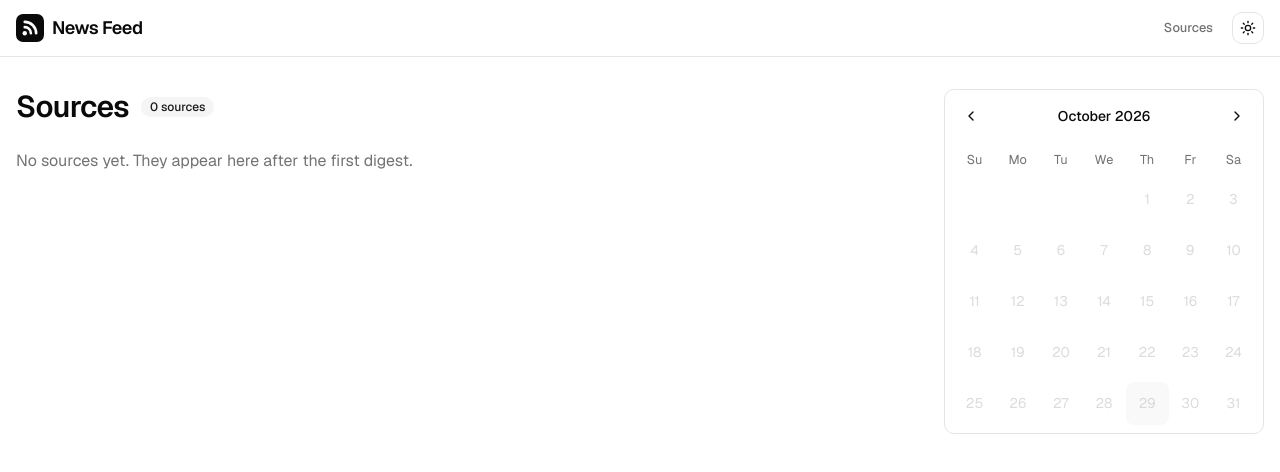
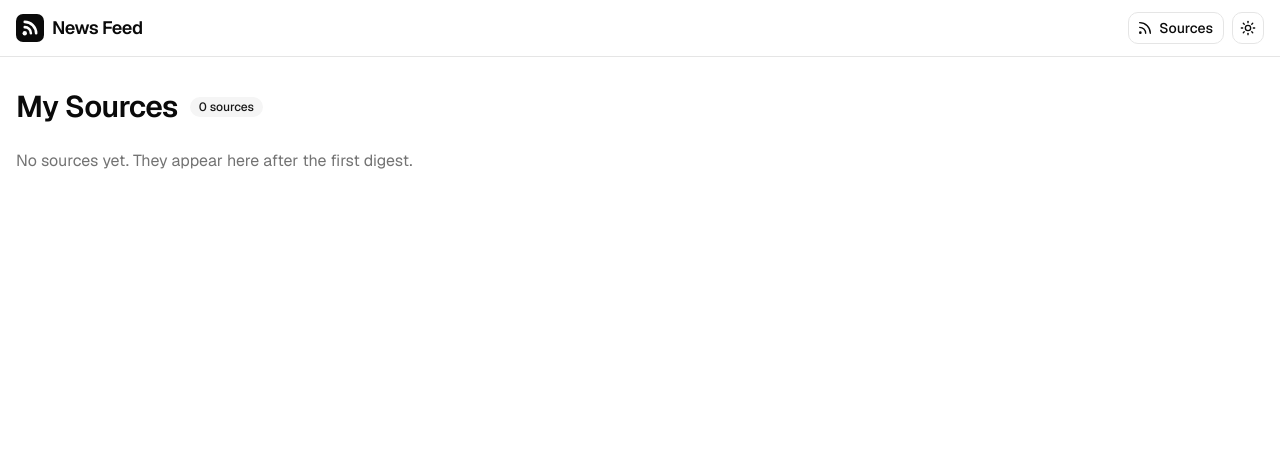
Before and after one commit to yangfcm/news-feed, a Next.js app in the folder web/: page /sources in a window 1280 px wide. Shown: the top 472 px of the page. Built offline with nearby package versions, Linux system fonts and the light colour scheme.

Commit message:
UI update.

```diff
--- a/web/src/app/source/[slug]/page.tsx
+++ b/web/src/app/source/[slug]/page.tsx
@@ -15,24 +15,29 @@ const NO_SOURCES = "no-sources-yet";
 
 export function generateStaticParams() {
   const slugs = getSourceIndex().sources.map((s) => s.slug);
+  // The dev server checks the request's percent-encoded path against these, so a slug with
+  // non-ASCII characters (a Chinese name) also needs its encoded form there. The build doesn't.
+  if (process.env.NODE_ENV === "development") {
+    slugs.push(...slugs.map(encodeURIComponent).filter((encoded) => !slugs.includes(encoded)));
+  }
   return (slugs.length ? slugs : [NO_SOURCES]).map((slug) => ({ slug }));
 }
 
 export async function generateMetadata({ params }: PageProps<"/source/[slug]">): Promise<Metadata> {
-  const { slug } = await params;
+  const slug = decodeURIComponent((await params).slug);
   const name = getSourceIndex().sources.find((s) => s.slug === slug)?.name ?? slug;
   return { title: `News Feed · ${name}` };
 }
 
 export default async function SourcePage({ params }: PageProps<"/source/[slug]">) {
-  const { slug } = await params;
+  const slug = decodeURIComponent((await params).slug);
   const source = getSource(slug);
   const sources = getSourceIndex().sources;
   const dates = getAvailableDates();
 
   if (!source) {
     return (
-      <PageShell dates={dates}>
+      <PageShell>
         <h1 className="mb-6 text-3xl font-semibold tracking-tight">Source</h1>
         <Card>
           <CardContent className="flex flex-col gap-2 text-muted-foreground">
@@ -49,7 +54,7 @@ export default async function SourcePage({ params }: PageProps<"/source/[slug]">
   }
 
   return (
-    <PageShell dates={dates} sidebar={<SourceList sources={sources} selected={slug} />}>
+    <PageShell sidebar={<SourceList sources={sources} selected={slug} />}>
       <SourceView source={source} dates={dates} />
     </PageShell>
   );
--- a/web/src/app/sources/page.tsx
+++ b/web/src/app/sources/page.tsx
@@ -1,27 +1,26 @@
 import type { Metadata } from "next";
 import { PageShell } from "@/components/page-shell";
-import { SourceGroups } from "@/components/source-list";
+import { SourceDirectory } from "@/components/source-list";
 import { Badge } from "@/components/ui/badge";
-import { getAvailableDates, getSourceIndex } from "@/lib/data";
+import { getSourceIndex } from "@/lib/data";
 
-export const metadata: Metadata = { title: "News Feed · Sources" };
+export const metadata: Metadata = { title: "News Feed · My Sources" };
 
 export default function SourcesPage() {
   const index = getSourceIndex();
-  const dates = getAvailableDates();
   const count = `${index.sourceCount} ${index.sourceCount === 1 ? "source" : "sources"}`;
 
   return (
-    <PageShell dates={dates}>
+    <PageShell>
       <div className="mb-6 flex flex-col gap-1">
         <div className="flex flex-wrap items-center gap-3">
-          <h1 className="text-3xl font-semibold tracking-tight">Sources</h1>
+          <h1 className="text-3xl font-semibold tracking-tight">My Sources</h1>
           <Badge variant="secondary">{count}</Badge>
         </div>
         {index.updatedAt ? <p className="text-sm text-muted-foreground">Updated At {index.updatedAt}</p> : null}
       </div>
       {index.sources.length ? (
-        <SourceGroups sources={index.sources} />
+        <SourceDirectory sources={index.sources} />
       ) : (
         <p className="text-muted-foreground">No sources yet. They appear here after the first digest.</p>
       )}
--- a/web/src/components/page-shell.tsx
+++ b/web/src/components/page-shell.tsx
@@ -3,7 +3,8 @@ import { SidebarMenu } from "@/components/sidebar-menu";
 
 /**
  * The two-column layout every page shares: content on the left, calendar (and sidebar) on
- * the right. On narrower screens the sidebar opens from a header button instead.
+ * the right. On narrower screens the sidebar opens from a header button instead. Without
+ * `dates` there is no calendar, and without either the page is a single column.
  */
 export function PageShell({
   dates,
@@ -11,15 +12,23 @@ export function PageShell({
   sidebar,
   children,
 }: {
-  dates: string[];
+  dates?: string[];
   selected?: string;
   /** Shown under the calendar. */
   sidebar?: React.ReactNode;
   children: React.ReactNode;
 }) {
+  if (!dates && !sidebar) {
+    return (
+      <div className="mx-auto w-full max-w-7xl px-4 py-8">
+        <main className="min-w-0">{children}</main>
+      </div>
+    );
+  }
+
   const sidebarContent = (
     <>
-      <DateCalendar dates={dates} selected={selected} />
+      {dates ? <DateCalendar dates={dates} selected={selected} /> : null}
       {sidebar}
     </>
   );
--- a/web/src/components/site-header.tsx
+++ b/web/src/components/site-header.tsx
@@ -1,9 +1,11 @@
 import Link from "next/link";
+import { RssIcon } from "lucide-react";
 import { Logo } from "@/components/logo";
 import { ModeToggle } from "@/components/mode-toggle";
 import { NavigationProgressBar } from "@/components/navigation-progress";
 import { HeaderSlot } from "@/components/sidebar-menu";
-import { Button } from "@/components/ui/button";
+import { buttonVariants } from "@/components/ui/button";
+import { cn } from "@/lib/utils";
 
 export function SiteHeader() {
   return (
@@ -14,9 +16,10 @@ export function SiteHeader() {
           News Feed
         </Link>
         <div className="flex items-center gap-2">
-          <Button variant="ghost" size="sm" render={<Link href="/sources/" />} className="text-muted-foreground">
+          <Link href="/sources/" className={cn(buttonVariants({ variant: "outline" }))}>
+            <RssIcon data-icon="inline-start" />
             Sources
-          </Button>
+          </Link>
           <HeaderSlot />
           <ModeToggle />
         </div>
--- a/web/src/components/source-list.tsx
+++ b/web/src/components/source-list.tsx
@@ -10,7 +10,7 @@ export function SourceList({ sources, selected }: { sources: SourceSummary[]; se
   return (
     <Card size="sm">
       <CardHeader>
-        <CardTitle>Sources</CardTitle>
+        <CardTitle>All Sources</CardTitle>
       </CardHeader>
       <CardContent>
         <ul className="flex flex-col">
@@ -38,27 +38,22 @@ export function SourceList({ sources, selected }: { sources: SourceSummary[]; se
   );
 }
 
-/** The sources grouped by type, each a link to its page, for the sources page. */
-export function SourceGroups({ sources }: { sources: SourceSummary[] }) {
-  const types = [...new Set(sources.map((s) => s.type || "Other"))].sort((a, b) => a.localeCompare(b, "en"));
+/** Every source, each a link to its page, for the sources page. */
+export function SourceDirectory({ sources }: { sources: SourceSummary[] }) {
   return (
-    <div className="flex flex-col gap-6">
-      {types.map((type) => (
-        <Card key={type}>
-          <CardHeader>
-            <CardTitle className="text-lg">{type}</CardTitle>
-          </CardHeader>
+    <Card>
       <CardContent>
         <ul className="divide-y">
-              {sources
-                .filter((s) => (s.type || "Other") === type)
-                .map((source) => (
+          {sources.map((source) => (
             <li key={source.slug}>
               <Link
                 href={sourceHref(source.slug)}
                 className="flex flex-wrap items-center gap-x-4 gap-y-1 py-3 transition-colors hover:text-primary"
               >
-                      <span className="min-w-0 flex-1 font-medium">{source.name}</span>
+                <span className="flex min-w-0 flex-1 items-center gap-2 font-medium">
+                  <span className="min-w-0">{source.name}</span>
+                  {source.type ? <Badge>{source.type}</Badge> : null}
+                </span>
                 <span className="flex flex-wrap items-center gap-1.5 text-sm text-muted-foreground">
                   {source.category.map((c) => (
                     <Badge key={c} variant="secondary">
@@ -76,7 +71,5 @@ export function SourceGroups({ sources }: { sources: SourceSummary[] }) {
         </ul>
       </CardContent>
     </Card>
-      ))}
-    </div>
   );
 }
--- a/web/src/components/source-view.tsx
+++ b/web/src/components/source-view.tsx
@@ -19,7 +19,6 @@ export function SourceView({ source, dates }: { source: Source; dates: string[]
   return (
     <>
       <div className="mb-6 flex flex-col gap-2">
-        <div className="flex flex-wrap items-center gap-3">
         <h1 className="text-3xl font-semibold tracking-tight">
           {source.name}
           {source.sourceLink ? (
@@ -35,15 +34,8 @@ export function SourceView({ source, dates }: { source: Source; dates: string[]
             </a>
           ) : null}
         </h1>
+        <div className="flex flex-wrap items-center gap-1.5 text-sm text-muted-foreground">
           <Badge variant="secondary">{count}</Badge>
-        </div>
-        <div className="flex flex-wrap items-center gap-1.5 text-sm text-muted-foreground">
-          {source.type ? <Badge>{source.type}</Badge> : null}
-          {source.category.map((c) => (
-            <Badge key={c} variant="secondary">
-              {c}
-            </Badge>
-          ))}
           {source.updatedAt ? <span className="ml-1">Updated At {source.updatedAt}</span> : null}
         </div>
       </div>
```
Lines whose indentation alone changed are shown as unchanged.
